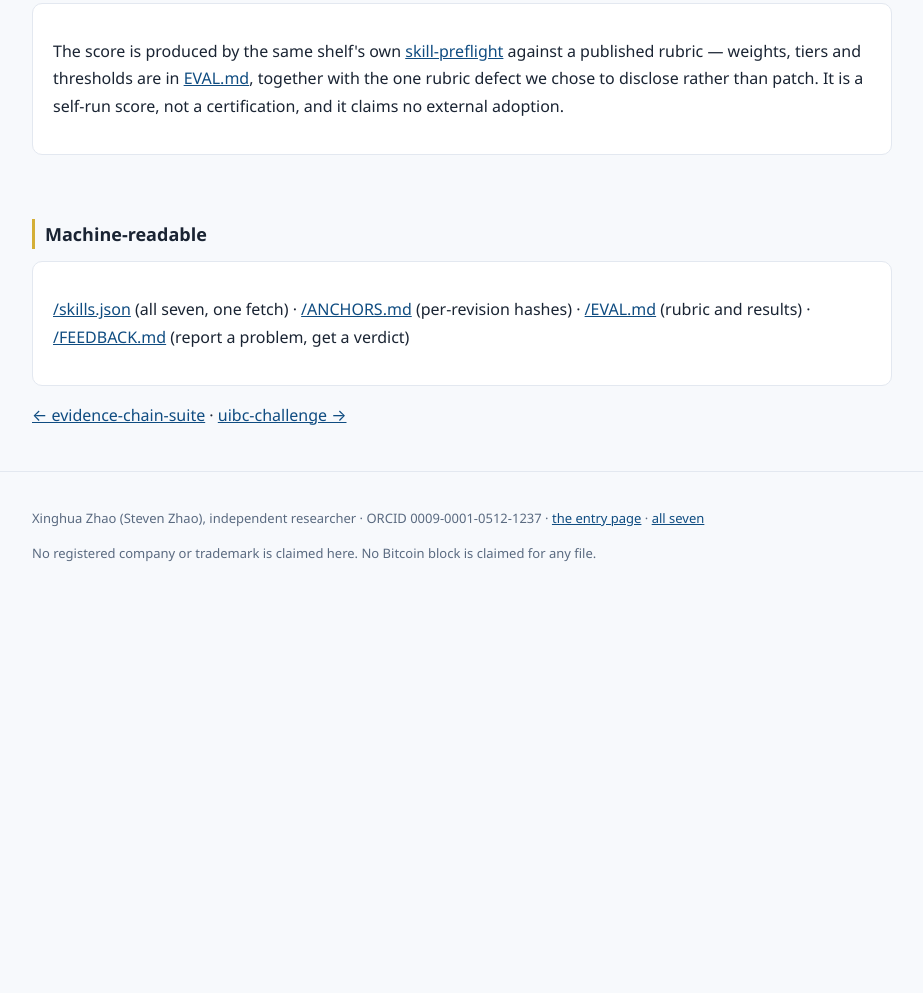
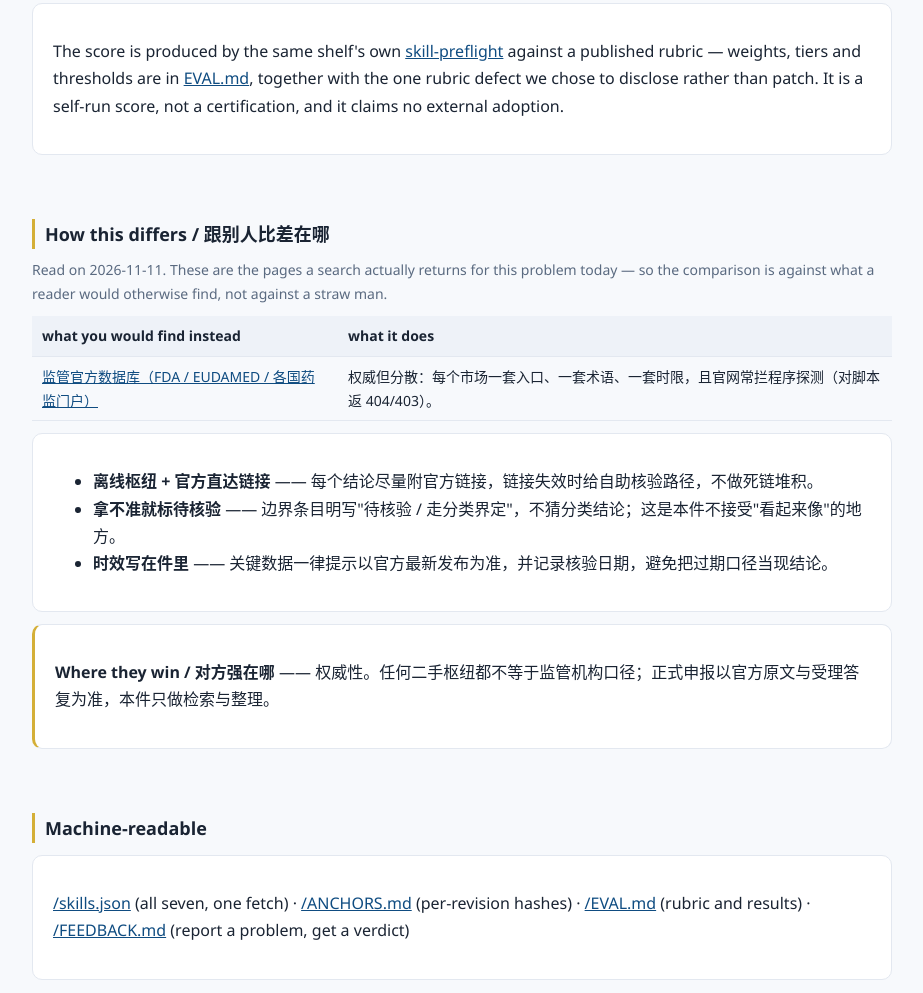
Before and after one commit to zhaoxinghua09-cell/lgd-hub, a plain HTML site: page skills/medxpert-reg-hub.html in a window 1280 px wide. Shown: the part 1496-2489 px from the top of the page, without its empty margins (178-1101 px from the left). Before the commit the page ends 2113 px from the top, so only its background shows below. Drawn offline with Linux system fonts and the light colour scheme.

Commit message:
pages: say what the searcher would otherwise find, and where that tool wins

```diff
--- a/skills/medxpert-reg-hub.html
+++ b/skills/medxpert-reg-hub.html
@@ -76,6 +76,16 @@ python scripts/preflight.py &lt;asset-dir&gt; --json</pre>
   claims no external adoption.</p></div>
 </section>
 
+
+<section>
+  <h2>How this differs / 跟别人比差在哪</h2>
+  <p style="color:#5a6a80;font-size:14px;margin:0 0 10px">Read on 2026-11-11. These are the pages a search actually returns for this
+  problem today — so the comparison is against what a reader would otherwise find, not against a straw man.</p>
+  <table><tr><th>what you would find instead</th><th>what it does</th></tr><tr><td><a href="https://health.ec.europa.eu/medical-devices-eudamed_en">监管官方数据库（FDA / EUDAMED / 各国药监门户）</a></td><td>权威但分散：每个市场一套入口、一套术语、一套时限，且官网常拦程序探测（对脚本返 404/403）。</td></tr></table>
+  <div class="card"><ul><li><b>离线枢纽 + 官方直达链接</b> —— 每个结论尽量附官方链接，链接失效时给自助核验路径，不做死链堆积。</li><li><b>拿不准就标待核验</b> —— 边界条目明写&quot;待核验 / 走分类界定&quot;，不猜分类结论；这是本件不接受&quot;看起来像&quot;的地方。</li><li><b>时效写在件里</b> —— 关键数据一律提示以官方最新发布为准，并记录核验日期，避免把过期口径当现结论。</li></ul></div>
+  <div class="card" style="border-left:3px solid #d4af37"><p><b>Where they win / 对方强在哪</b> —— 权威性。任何二手枢纽都不等于监管机构口径；正式申报以官方原文与受理答复为准，本件只做检索与整理。</p></div>
+</section>
+
 <section>
   <h2>Machine-readable</h2>
   <div class="card"><p><a href="/skills.json">/skills.json</a> (all seven, one fetch) ·
```
